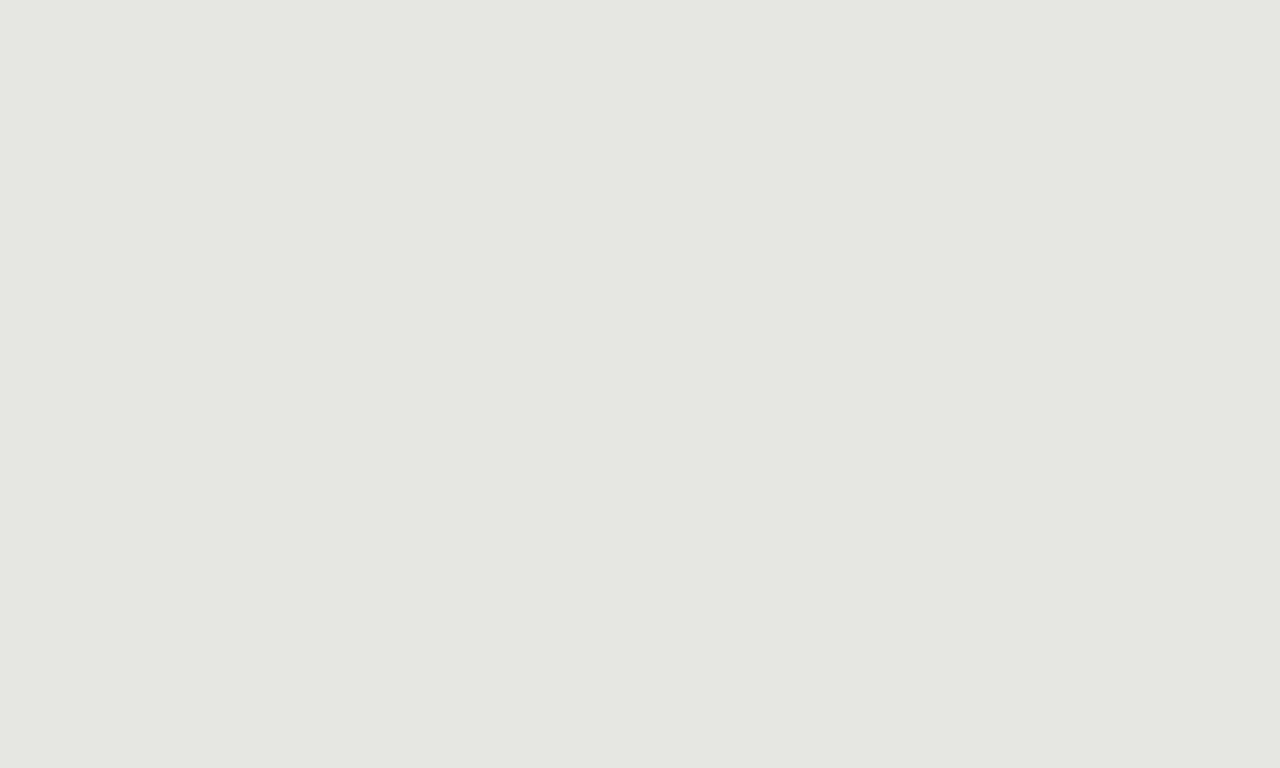
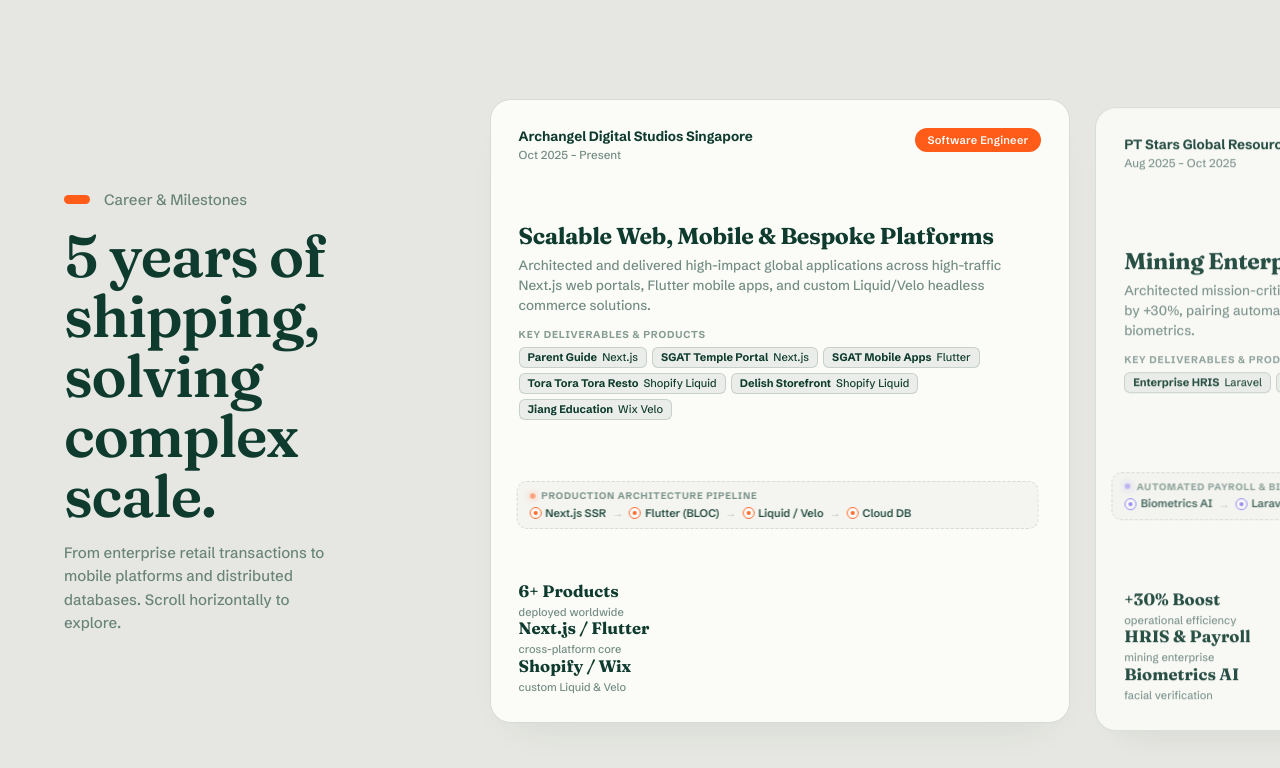
Before and after one commit to husnizayyin/husni-port, a React (Vite) app: page / in a window 1280 px wide. Shown: the part 8141-8909 px from the top of the page. Built offline with nearby package versions, Linux system fonts and the light colour scheme.

Commit message:
refactor: replace sparkline charts with engineering architecture pipeline component in work items

```diff
--- a/src/components/Work.tsx
+++ b/src/components/Work.tsx
@@ -36,8 +36,8 @@ export function Work() {
           yPercent: 8, opacity: 0.3, duration: 1, ease: 'expo.out',
           scrollTrigger: { trigger: card, containerAnimation: across, start: 'left 96%', end: 'left 56%', scrub: 0.5 },
         });
-        gsap.fromTo(card.querySelector('figure svg'), { xPercent: -5, opacity: 0.75 }, {
-          xPercent: 5, opacity: 1, ease: 'none',
+        gsap.fromTo(card.querySelector('.work-pipeline'), { xPercent: -3, opacity: 0.85 }, {
+          xPercent: 3, opacity: 1, ease: 'none',
           scrollTrigger: { trigger: card, containerAnimation: across, start: 'left right', end: 'right left', scrub: 0.6 },
         });
       });
@@ -83,7 +83,7 @@ export function Work() {
                   </div>
                 )}
               </div>
-              <figure><WorkChart kind={w.chart} color={w.color} /></figure>
+              <WorkChart pipeline={w.pipeline} color={w.color} />
               <div className="stats">
                 {w.stats.map(([value, label]) => (
                   <div key={label}>
--- a/src/components/WorkChart.tsx
+++ b/src/components/WorkChart.tsx
@@ -1,26 +1,37 @@
-import type { ChartKind } from '../data/work';
+import type { WorkPipeline } from '../data/work';
 
-/** Small trend sparkline for a case study card. Shapes are illustrative, not real data. */
-export function WorkChart({ kind, color }: { kind: ChartKind; color: string }) {
-  const pts: [number, number][] = [];
-  for (let i = 0; i <= 11; i++) {
-    const x = (i / 11) * 300;
-    let y: number;
-    if (kind === 'down') y = 30 + ((11 - i) / 11) * 95;
-    else if (kind === 'up') y = 125 - Math.pow(i / 11, 1.15) * 98;
-    else if (kind === 'compound') y = 138 - Math.pow(i / 11, 2.3) * 120;
-    else if (kind === 'spike') y = 132 - (i < 7 ? Math.pow(i / 7, 3) * 112 : 112 - ((i - 7) / 4) * 46);
-    else y = 118 - Math.sin((i / 11) * Math.PI * 0.85) * 16 - (i / 11) * 58;
-    pts.push([x, y]);
-  }
-  const d = pts.map((p, i) => (i ? 'L' : 'M') + p[0].toFixed(1) + ' ' + p[1].toFixed(1)).join(' ');
-  const last = pts[pts.length - 1];
+interface WorkPipelineProps {
+  pipeline: WorkPipeline;
+  color: string;
+}
+
+/**
+ * Modern Engineering Architecture & Dataflow Pipeline.
+ * Replaces abstract sparklines with real system architecture stages.
+ */
+export function WorkChart({ pipeline, color }: WorkPipelineProps) {
   return (
-    <svg viewBox="0 0 300 150" preserveAspectRatio="none" aria-hidden="true">
-      <line x1="0" y1="149" x2="300" y2="149" stroke="rgba(14,59,46,.18)" strokeWidth="1.5" />
-      <path d={`${d} L300 149 L0 149 Z`} fill={color} opacity=".1" />
-      <path d={d} fill="none" stroke={color} strokeWidth="3" strokeLinecap="round" strokeLinejoin="round" vectorEffect="non-scaling-stroke" />
-      <circle cx="300" cy={last[1]} r="5" fill={color} />
-    </svg>
+    <div className="work-pipeline" style={{ '--card-accent': color } as React.CSSProperties}>
+      <div className="pipeline-header">
+        <span className="pipeline-dot" />
+        <span className="pipeline-label">{pipeline.label}</span>
+      </div>
+      <div className="pipeline-track">
+        <div className="pipeline-line" />
+        <div className="pipeline-steps">
+          {pipeline.steps.map((step, idx) => (
+            <div className="pipeline-node" key={step}>
+              <span className="node-marker">
+                <i className="node-dot" />
+              </span>
+              <span className="node-label">{step}</span>
+              {idx < pipeline.steps.length - 1 && (
+                <span className="node-arrow" aria-hidden="true">→</span>
+              )}
+            </div>
+          ))}
+        </div>
+      </div>
+    </div>
   );
 }
--- a/src/data/work.ts
+++ b/src/data/work.ts
@@ -1,9 +1,12 @@
-export type ChartKind = 'down' | 'up' | 'compound' | 'spike' | 'retain';
-
 export interface WorkProduct {
   name: string;
   tech: string;
   desc?: string;
+}
+
+export interface WorkPipeline {
+  label: string;
+  steps: string[];
 }
 
 export interface WorkItem {
@@ -16,8 +19,8 @@ export interface WorkItem {
   title: string;
   desc: string;
   products: WorkProduct[];
+  pipeline: WorkPipeline;
   stats: [value: string, label: string][];
-  chart: ChartKind;
 }
 
 /** Professional experience, key products shipped, and engineering milestones of Husni Zayyin Ansori. */
@@ -37,12 +40,15 @@ export const WORK: WorkItem[] = [
       { name: 'Delish Storefront', tech: 'Shopify Liquid', desc: 'Bespoke high-conversion storefront & checkout flow' },
       { name: 'Jiang Education', tech: 'Wix Velo', desc: 'Interactive course booking & learning portal' },
     ],
+    pipeline: {
+      label: 'Production Architecture Pipeline',
+      steps: ['Next.js SSR', 'Flutter (BLOC)', 'Liquid / Velo', 'Cloud DB'],
+    },
     stats: [
       ['6+ Products', 'deployed worldwide'],
       ['Next.js / Flutter', 'cross-platform core'],
       ['Shopify / Wix', 'custom Liquid & Velo'],
     ],
-    chart: 'compound',
   },
   {
     name: 'PT Stars Global Resources',
@@ -55,12 +61,15 @@ export const WORK: WorkItem[] = [
       { name: 'Enterprise HRIS', tech: 'Laravel', desc: 'Workforce intelligence with AI facial recognition' },
       { name: 'Payroll Management', tech: 'Laravel', desc: 'Automated tax, shift differential & payroll engine' },
     ],
+    pipeline: {
+      label: 'Automated Payroll & Biometrics Flow',
+      steps: ['Biometrics AI', 'Laravel Core', 'Payroll Engine', 'Audit Logs'],
+    },
     stats: [
       ['+30% Boost', 'operational efficiency'],
       ['HRIS & Payroll', 'mining enterprise'],
       ['Biometrics AI', 'facial verification'],
     ],
-    chart: 'up',
   },
   {
     name: 'PT Anyar Retail Indonesia',
@@ -76,12 +85,15 @@ export const WORK: WorkItem[] = [
       { name: 'RKM Member Apps', tech: 'React Native', desc: 'High-traffic retail rewards & promo catalog' },
       { name: 'Daily Enterprise', tech: 'React JS', desc: 'Central retail ERP & real-time POS backoffice' },
     ],
+    pipeline: {
+      label: 'Omnichannel Enterprise Sync',
+      steps: ['Store POS', 'React ERP', 'Flutter Ops', 'SQL Cluster'],
+    },
     stats: [
       ['4 Core Apps', 'web & mobile ecosystem'],
       ['Multi-Branch', 'retail & ERP sync'],
       ['Flutter & React', 'high-concurrency apps'],
     ],
-    chart: 'retain',
   },
   {
     name: 'PT HS Budiman',
@@ -95,12 +107,15 @@ export const WORK: WorkItem[] = [
       { name: 'Warehouse Management (WMS)', tech: 'Laravel', desc: 'High-throughput courier parcel sortation & logs' },
       { name: 'Fleet Ticketing Apps', tech: 'Kotlin', desc: 'Live mobile passenger booking & dispatch sync' },
     ],
+    pipeline: {
+      label: 'Logistics & Transit Architecture',
+      steps: ['Courier Hub', 'WMS Engine', 'Ticket API', 'Fleet Sync'],
+    },
     stats: [
       ['WMS & Courier', 'logistics routing'],
       ['Live Ticketing', 'mobile API sync'],
       ['FSD & SOP', 'technical specs'],
     ],
-    chart: 'spike',
   },
   {
     name: 'PT Media Baru Digital',
@@ -112,11 +127,14 @@ export const WORK: WorkItem[] = [
     products: [
       { name: 'Bosbis Ticket Apps', tech: 'Kotlin', desc: 'Bus booking, live seat selection & e-tickets' },
     ],
+    pipeline: {
+      label: 'Mobile Engine Architecture',
+      steps: ['Kotlin UI', 'REST Gateways', 'Seat Inventory', 'Android SDK'],
+    },
     stats: [
       ['Kotlin Native', 'Android architecture'],
       ['RESTful APIs', 'live booking sync'],
       ['Seat Matrix', 'real-time inventory'],
     ],
-    chart: 'compound',
   },
 ];
--- a/src/styles.css
+++ b/src/styles.css
@@ -221,10 +221,96 @@ section { position: relative; }
 }
 .product-chip:hover { border-color: rgba(14, 59, 46, 0.25); background: rgba(14, 59, 46, 0.05); }
 .product-chip .p-name { font-weight: 650; color: var(--ink); }
-.product-chip .p-tech { font-size: 9.5px; font-weight: 600; color: var(--soft); background: rgba(0, 0, 0, 0.05); padding: 1px 4px; border-radius: 3px; }
-.wcard figure { height: 44px; min-height: 36px; max-height: 52px; margin: 6px 0 0; display: flex; align-items: flex-end; }
-.wcard figure svg { width: 100%; height: 100%; overflow: visible; }
-.wcard .stats { display: grid; grid-template-columns: repeat(3, minmax(0, 1fr)); gap: 12px; border-top: 1px solid var(--hair); padding-top: 10px; margin-top: auto; }
+.work-pipeline {
+  margin: 8px 0 0;
+  padding: 8px 12px;
+  background: rgba(14, 59, 46, 0.03);
+  border: 1px dashed rgba(14, 59, 46, 0.16);
+  border-radius: 10px;
+  display: flex;
+  flex-direction: column;
+  gap: 5px;
+  transition: all 0.3s cubic-bezier(0.3, 0.9, 0.2, 1);
+}
+.work-pipeline:hover {
+  background: rgba(14, 59, 46, 0.05);
+  border-color: var(--card-accent, rgba(14, 59, 46, 0.35));
+}
+.pipeline-header {
+  display: flex;
+  align-items: center;
+  gap: 6px;
+}
+.pipeline-dot {
+  width: 6px;
+  height: 6px;
+  border-radius: 99px;
+  background: var(--card-accent, var(--paid));
+  box-shadow: 0 0 8px var(--card-accent, var(--paid));
+  animation: pulseDot 2s infinite ease-in-out;
+}
+@keyframes pulseDot {
+  0%, 100% { opacity: 0.6; transform: scale(0.9); }
+  50% { opacity: 1; transform: scale(1.15); }
+}
+.pipeline-label {
+  font-size: 9.5px;
+  font-weight: 700;
+  text-transform: uppercase;
+  letter-spacing: 0.08em;
+  color: var(--soft);
+}
+.pipeline-track {
+  position: relative;
+  width: 100%;
+}
+.pipeline-steps {
+  display: flex;
+  align-items: center;
+  gap: 6px;
+  flex-wrap: nowrap;
+  overflow-x: auto;
+  scrollbar-width: none;
+}
+.pipeline-steps::-webkit-scrollbar {
+  display: none;
+}
+.pipeline-node {
+  display: inline-flex;
+  align-items: center;
+  gap: 4px;
+  font-size: 11px;
+  white-space: nowrap;
+}
+.node-marker {
+  width: 12px;
+  height: 12px;
+  border-radius: 99px;
+  border: 1.5px solid var(--card-accent, var(--paid));
+  display: flex;
+  align-items: center;
+  justify-content: center;
+  background: var(--white);
+  flex-shrink: 0;
+}
+.node-dot {
+  width: 4px;
+  height: 4px;
+  border-radius: 99px;
+  background: var(--card-accent, var(--paid));
+}
+.node-label {
+  font-weight: 600;
+  color: var(--ink);
+  font-size: 11px;
+  line-height: 1.2;
+}
+.node-arrow {
+  color: var(--soft);
+  font-size: 11px;
+  opacity: 0.55;
+  margin-left: 2px;
+}
 .wcard .stats div { min-width: 0; }
 .wcard .stats b { display: block; font-size: clamp(14px, 1.3vw, 17px); --o: 36; --s: 30; --fw: 650; line-height: 1.2; word-break: break-word; }
 .wcard .stats span { display: block; font-size: 11px; color: var(--soft); margin-top: 3px; line-height: 1.3; }
```
Also changed, not shown: 5 other files (tests, documents, lock files or other folders).
